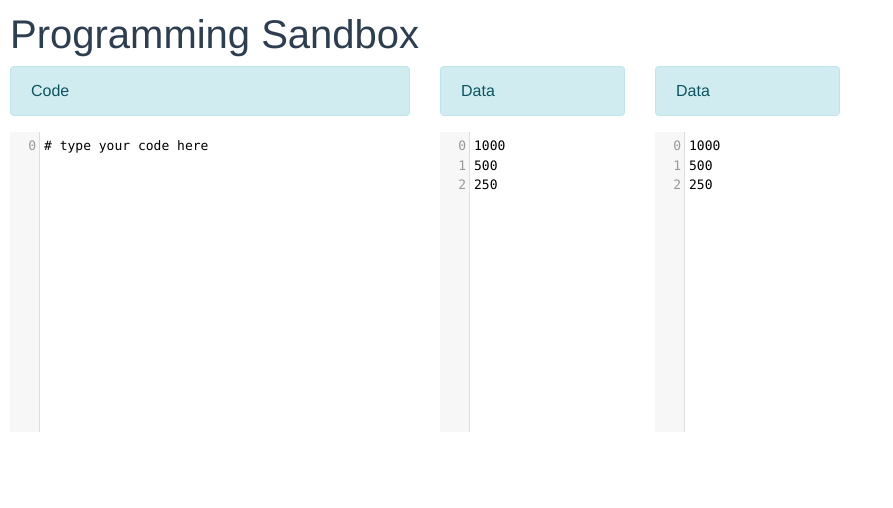
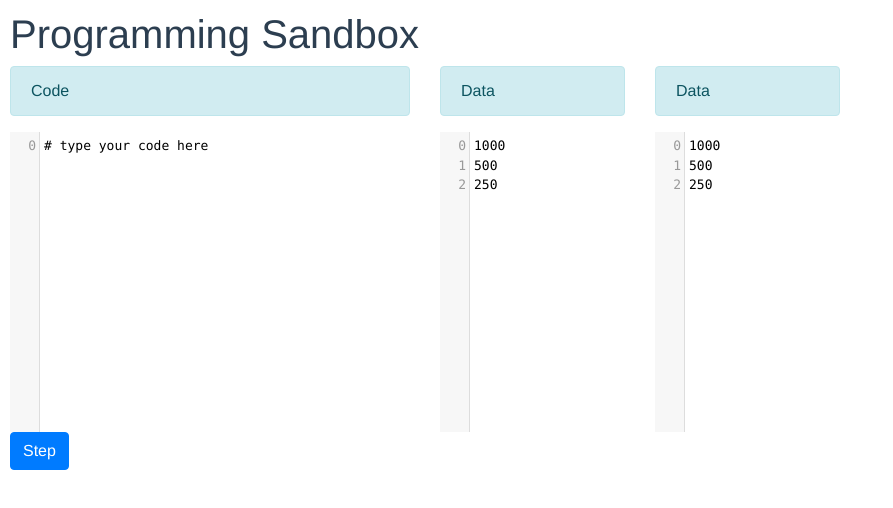
Before and after one commit to jcbuisson/simple-programming-language, a Vue app: page /#/ in a window 1280 px wide. Shown: the top 508 px of the page, without its empty margins (0-893 px from the left). Built offline with nearby package versions, Linux system fonts and the light colour scheme.

Commit message:
Added a global event bus

```diff
--- a/src/components/Home.vue
+++ b/src/components/Home.vue
@@ -13,22 +13,28 @@
        </div>
        <div class="col-2">
           <b-alert show> Data </b-alert>
-          <my-code-mirror v-model="code2" :options="editorOptions"></my-code-mirror>
+          <my-code-mirror v-model="code2" :options="editorOptions" v-bind:test="step"></my-code-mirror>
        </div>
+    </div>
+    <div>
+       <button type="button" class="btn btn-primary" v-on:click="step">Step</button>
     </div>
 
   </div>
 </template>
 
 <script>
-import ccc from '@/components/MyCodeMirror'
+import defaultInMyCodeMirror from '@/components/MyCodeMirror'
+
+import { event }  from '../utility/eventBus.js'
+event.init()
 
 export default {
   name: 'home',
-  components: {MyCodeMirror: ccc},
+  components: { MyCodeMirror: defaultInMyCodeMirror },
   data () {
     return {
-
+      state: true,
       code: '# type your code here',
       code2: '1000\n500\n250',
       editorOptions: {
@@ -40,7 +46,12 @@ export default {
         extraKeys: {'Ctrl-Space': 'autocomplete'},
       }
     }
-  }
+  },
+  methods: {
+     step: function() {
+        event.emit('step')
+     }
+  },
 }
 </script>
 
--- a/src/components/MyCodeMirror.vue
+++ b/src/components/MyCodeMirror.vue
@@ -9,8 +9,12 @@
   var CodeMirror = require('codemirror/lib/codemirror.js')
   require('codemirror/lib/codemirror.css')
 
+  import { event } from '../utility/eventBus.js'
+  event.init()
+
   export default {
     props: {
+      setLine: function() { console.log("qqqq") },
       value: String,
       options: {
         type: Object,
@@ -23,8 +27,15 @@
         }
       },
     },
-    test: function() {
-       console.log("azer");
+    methods: {
+       test() {
+          console.log("jhkjkjh")
+       }
+    },
+    created: function () {
+       event.on('step', () => {
+         this.value = "111"
+       })
     },
     ready: function () {
       var _this = this
--- /dev/null
+++ b/src/utility/eventBus.js
@@ -0,0 +1,31 @@
+import Vue from 'vue'
+
+const event = {
+  bus: null,
+
+  init() {
+    if (!this.bus) {
+      this.bus = new Vue();
+    }
+    return this;
+  },
+
+  emit(name, ...args) {
+    this.bus.$emit(name, ...args);
+    return this;
+  },
+
+  on() {
+    if (arguments.length === 2) {
+      this.bus.$on(arguments[0], arguments[1]);
+    } else {
+      Object.keys(arguments[0]).forEach(key => {
+        this.bus.$on(key, arguments[0][key]);
+      });
+    }
+
+    return this;
+  },
+}
+
+export { event };
```
